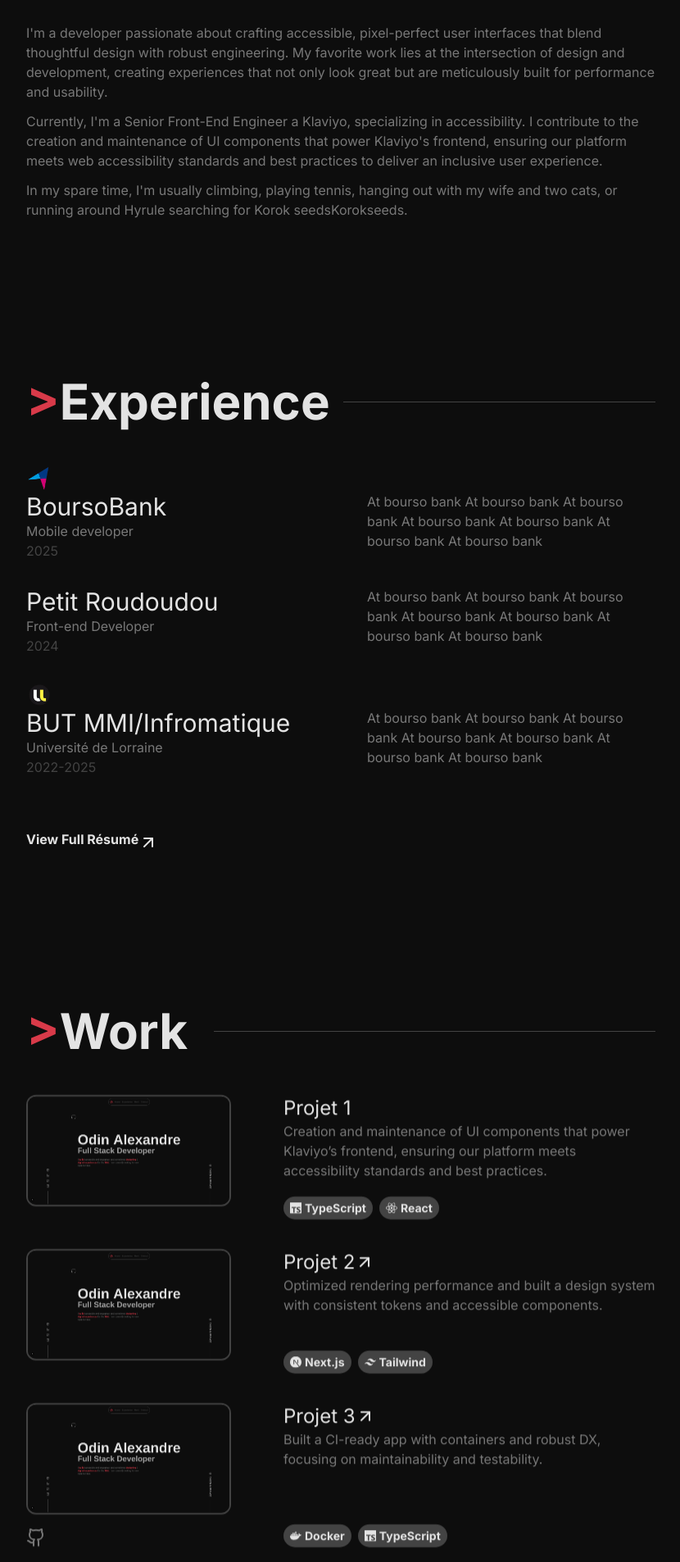
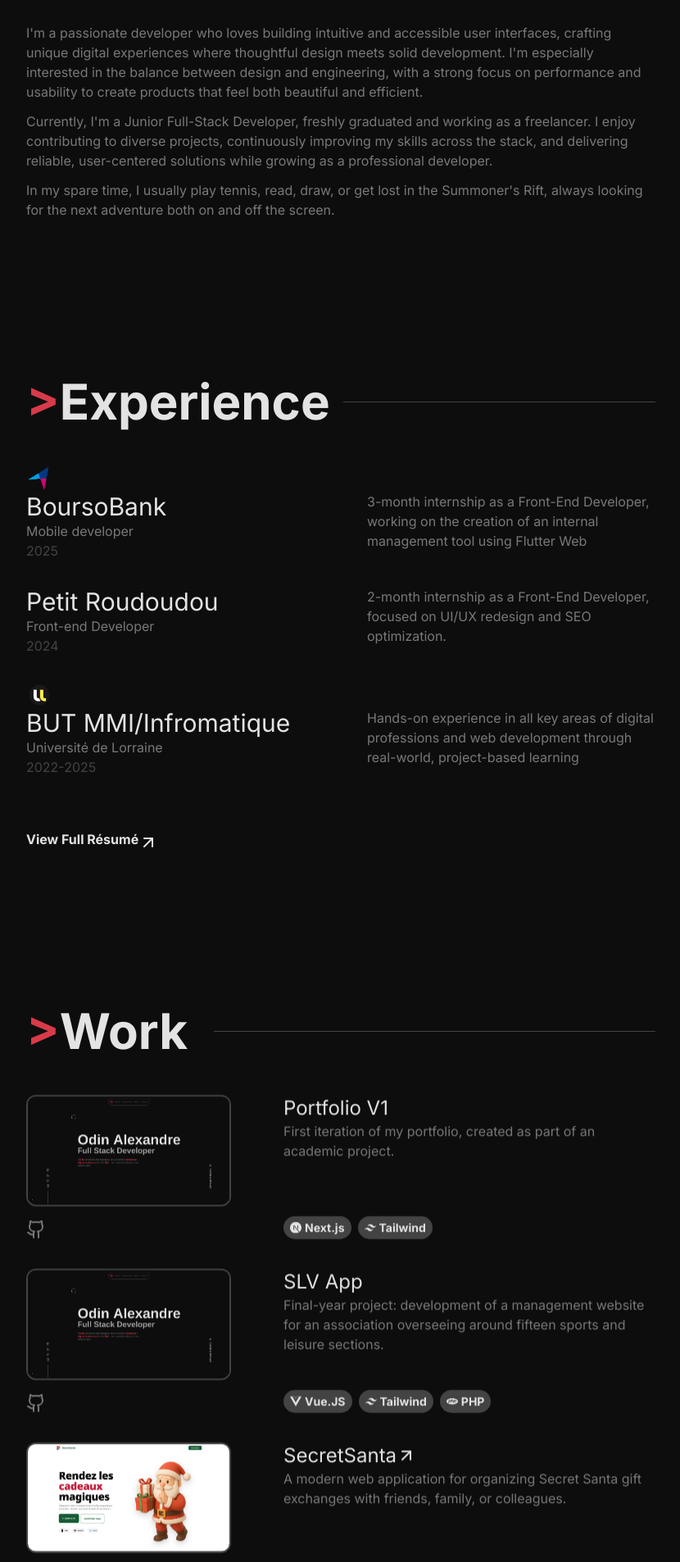
Before and after one commit to odinalx/odinalx.dev, a Next.js app: page / in a window 1280 px wide. Shown: the part 880-2786 px from the top of the page at 82% size, without its empty margins (224-1054 px from the left). Built offline with nearby package versions, Linux system fonts and the light colour scheme.

Commit message:
feat: add real text and project

```diff
--- a/app/experience.tsx
+++ b/app/experience.tsx
@@ -22,7 +22,7 @@ const experiences: ExperienceEntry[] = [
     role: 'Mobile developer',
     year: '2025',
     description:
-      'At bourso bank At bourso bank At bourso bank At bourso bank At bourso bank At bourso bank At bourso bank',
+      '3-month internship as a Front-End Developer, working on the creation of an internal management tool using Flutter Web',
     logoSrc: '/boursobank.png',
     logoAlt: 'BoursoBank logo',
   },
@@ -31,14 +31,14 @@ const experiences: ExperienceEntry[] = [
     role: 'Front-end Developer',
     year: '2024',
     description:
-      'At bourso bank At bourso bank At bourso bank At bourso bank At bourso bank At bourso bank At bourso bank',
+      '2-month internship as a Front-End Developer, focused on UI/UX redesign and SEO optimization.',
   },
   {
     company: 'BUT MMI/Infromatique',
     role: 'Université de Lorraine',
     year: '2022-2025',
     description:
-      'At bourso bank At bourso bank At bourso bank At bourso bank At bourso bank At bourso bank At bourso bank',
+      'Hands-on experience in all key areas of digital professions and web development through real-world, project-based learning',
     logoSrc: '/universite.png',
     logoAlt: 'Université de Lorraine logo',
   },
@@ -61,7 +61,9 @@ function ExperienceItem({ entry }: { entry: ExperienceEntry }) {
           <h4 className="text-title text-xl md:text-2xl lg:text-3xl md:whitespace-nowrap">
             {entry.company}
           </h4>
-          <h5 className="text-sm md:text-base md:whitespace-nowrap">{entry.role}</h5>
+          <h5 className="text-sm md:text-base md:whitespace-nowrap">
+            {entry.role}
+          </h5>
           <p className="text-faded text-sm md:text-base">{entry.year}</p>
         </div>
         <div className="flex-1 min-w-0">
--- a/app/navbar.tsx
+++ b/app/navbar.tsx
@@ -92,7 +92,9 @@ export default function Navbar() {
 
   return (
     <header ref={navRef}>
-      <nav className={`fixed top-0 left-0 right-0 z-40 pt-4 pb-2 md:py-6 lg:py-4`}>
+      <nav
+        className={`fixed top-0 left-0 right-0 z-40 pt-4 pb-2 md:py-6 lg:py-4`}
+      >
         <div className="max-w-5xl mx-auto px-4">
           {/* Desktop Navigation */}
           <div className="hidden md:flex justify-center">
@@ -136,7 +138,11 @@ export default function Navbar() {
               className="text-title p-2 transition-transform duration-300 ease-in-out"
               aria-label="Toggle menu"
             >
-              <div className={`transition-transform duration-300 ease-in-out ${mobileMenuOpen ? 'rotate-90' : 'rotate-0'}`}>
+              <div
+                className={`transition-transform duration-300 ease-in-out ${
+                  mobileMenuOpen ? 'rotate-90' : 'rotate-0'
+                }`}
+              >
                 {mobileMenuOpen ? <X size={24} /> : <Menu size={24} />}
               </div>
             </button>
@@ -167,7 +173,11 @@ export default function Navbar() {
                         ? 'opacity-100 translate-x-0'
                         : 'opacity-0 -translate-x-4'
                     }`}
-                    style={{ transitionDelay: mobileMenuOpen ? `${index * 50}ms` : '0ms' }}
+                    style={{
+                      transitionDelay: mobileMenuOpen
+                        ? `${index * 50}ms`
+                        : '0ms',
+                    }}
                   >
                     <Link
                       href={item.path}
--- a/app/page.tsx
+++ b/app/page.tsx
@@ -10,7 +10,13 @@ import { ScrollTrigger } from 'gsap/ScrollTrigger';
 gsap.registerPlugin(ScrollTrigger);
 
 // Typewriter Text Component (hover-triggered only)
-function TypewriterText({ text, className }: { text: string; className?: string }) {
+function TypewriterText({
+  text,
+  className,
+}: {
+  text: string;
+  className?: string;
+}) {
   const [displayText, setDisplayText] = useState(text);
   const isAnimatingRef = useRef(false);
   const originalText = text;
@@ -43,16 +49,22 @@ function TypewriterText({ text, className }: { text: string; className?: string
         cursor: 'none',
       }}
     >
-      <span style={{ visibility: 'hidden' }}>
-        {originalText}
+      <span style={{ visibility: 'hidden' }}>{originalText}</span>
+      <span style={{ position: 'absolute', left: 0, top: 0 }}>
+        {displayText}
       </span>
-      <span style={{ position: 'absolute', left: 0, top: 0 }}>{displayText}</span>
     </h1>
   );
 }
 
 // Flip Text Component for TOUCH
-function FlipWord({ children, className }: { children: React.ReactNode; className?: string }) {
+function FlipWord({
+  children,
+  className,
+}: {
+  children: React.ReactNode;
+  className?: string;
+}) {
   const wordRef = useRef<HTMLSpanElement>(null);
   const isAnimatingRef = useRef(false);
 
@@ -74,7 +86,7 @@ function FlipWord({ children, className }: { children: React.ReactNode; classNam
           if (wordRef.current) {
             gsap.set(wordRef.current, { rotationX: 0 });
           }
-        }
+        },
       });
     }
   };
@@ -117,16 +129,24 @@ export default function Home() {
         duration: 1,
         delay: 3.8,
       })
-      .from('.hero-subtitle', {
+        .from(
+          '.hero-subtitle',
+          {
             y: 80,
             opacity: 0,
             duration: 0.8,
-      }, '-=0.6')
-      .from('.hero-description', {
+          },
+          '-=0.6'
+        )
+        .from(
+          '.hero-description',
+          {
             y: 60,
             opacity: 0,
             duration: 0.8,
-      }, '-=0.4');
+          },
+          '-=0.4'
+        );
     }, heroRef);
 
     return () => ctx.revert();
@@ -232,9 +252,9 @@ export default function Home() {
         </h2>
 
         <p className="hero-description max-w-xl text-sm md:text-base">
-          I <span className="text-highlight font-bold">build</span> accessible
-          and engaging ( and sometimes{' '}
-          <span className="text-highlight font-bold">designing</span> ){' '}
+          I <span className="text-highlight font-bold">build</span> ( and
+          sometimes <span className="text-highlight font-bold">design</span> )
+          accessible and engaging{' '}
           <span className="text-highlight font-bold">digital experiences</span>{' '}
           for the <span className="text-highlight font-bold">Web</span>. I am
           currently looking for new oppurtunities.
@@ -251,27 +271,32 @@ export default function Home() {
           </div>
           <div className="section-content space-y-3 mb-24 md:mb-32 lg:mb-48 text-sm md:text-base">
             <p>
-              I&apos;m a developer passionate about crafting accessible,
-              pixel-perfect user interfaces that blend thoughtful design with
-              robust engineering. My favorite work lies at the intersection of
-              design and development, creating experiences that not only look
-              great but are meticulously built for performance and usability.
+              I&apos;m a passionate developer who loves building intuitive and
+              accessible user interfaces, crafting unique digital experiences
+              where thoughtful design meets solid development. I&apos;m
+              especially interested in the balance between design and
+              engineering, with a strong focus on performance and usability to
+              create products that feel both beautiful and efficient.
             </p>
             <p>
-              Currently, I&apos;m a Senior Front-End Engineer a Klaviyo, specializing
-              in accessibility. I contribute to the creation and maintenance of
-              UI components that power Klaviyo&apos;s frontend, ensuring our platform
-              meets web accessibility standards and best practices to deliver an
-              inclusive user experience.
+              Currently, I&apos;m a Junior Full-Stack Developer, freshly
+              graduated and working as a freelancer. I enjoy contributing to
+              diverse projects, continuously improving my skills across the
+              stack, and delivering reliable, user-centered solutions while
+              growing as a professional developer.
             </p>
             <p>
-              In my spare time, I&apos;m usually climbing, playing tennis, hanging
-              out with my wife and two cats, or running around Hyrule searching
-              for Korok seedsKorokseeds.
+              In my spare time, I usually play tennis, read, draw, or get lost
+              in the Summoner&apos;s Rift, always looking for the next adventure
+              both on and off the screen.
             </p>
           </div>
         </section>
-        <section id="experience" ref={expSectionRef} className=" flex flex-col ">
+        <section
+          id="experience"
+          ref={expSectionRef}
+          className=" flex flex-col "
+        >
           <div className="flex items-center mb-8 md:mb-12">
             <h3 className="section-title text-title text-3xl md:text-5xl lg:text-6xl font-bold whitespace-nowrap">
               <span className="text-highlight">&gt;</span>Experience
@@ -307,7 +332,11 @@ export default function Home() {
             </a>
           </div>
         </section>
-        <section id="contact" ref={contactSectionRef} className=" flex flex-col ">
+        <section
+          id="contact"
+          ref={contactSectionRef}
+          className=" flex flex-col "
+        >
           <div className="flex items-center mb-8 md:mb-12">
             <h3 className="section-title text-title text-3xl md:text-5xl lg:text-6xl font-bold whitespace-nowrap">
               <span className="text-highlight">&gt;</span>Contact
@@ -320,7 +349,10 @@ export default function Home() {
               open, whether you have a question or just want to say hi !
             </p>
             <ArrowDown className="mb-6 md:mb-8 text-title w-5 h-5 md:w-6 md:h-6" />
-            <a href="" className="font-bold text-2xl md:text-4xl lg:text-5xl text-title px-4">
+            <a
+              href=""
+              className="font-bold text-2xl md:text-4xl lg:text-5xl text-title px-4"
+            >
               GET IN <FlipWord className="text-highlight">TOUCH</FlipWord>
             </a>
           </div>
--- a/app/work.tsx
+++ b/app/work.tsx
@@ -22,44 +22,46 @@ type Project = {
 const projects: Project[] = [
   {
     slug: 'project-1',
-    title: 'Projet 1',
+    title: 'Portfolio V1',
     description:
-      'Creation and maintenance of UI components that power Klaviyo’s frontend, ensuring our platform meets accessibility standards and best practices.',
+      'First iteration of my portfolio, created as part of an academic project.',
     imageSrc: '/test.png',
-    imageAlt: 'Preview project 1',
+    imageAlt: 'Preview Portfolio V1',
     href: '',
-    githubUrl: '',
-    techs: [
-      { name: 'TypeScript', iconSrc: '/typescript.svg' },
-      { name: 'React', iconSrc: '/react.svg' },
-    ],
-  },
-  {
-    slug: 'project-2',
-    title: 'Projet 2',
-    description:
-      'Optimized rendering performance and built a design system with consistent tokens and accessible components.',
-    imageSrc: '/test.png',
-    imageAlt: 'Preview project 2',
-    href: '#',
-    githubUrl: '',
+    githubUrl: 'https://github.com/odinalx/PortfolioV1',
     techs: [
       { name: 'Next.js', iconSrc: '/nextdotjs.svg' },
       { name: 'Tailwind', iconSrc: '/tailwindcss.svg' },
     ],
   },
   {
+    slug: 'project-2',
+    title: 'SLV App',
+    description:
+      'Final-year project: development of a management website for an association overseeing around fifteen sports and leisure sections.',
+    imageSrc: '/test.png',
+    imageAlt: 'Preview SLV App',
+    href: '',
+    githubUrl: 'https://github.com/odinalx/Projet-tutore',
+    techs: [
+      { name: 'Vue.JS', iconSrc: '/vuedotjs.svg' },
+      { name: 'Tailwind', iconSrc: '/tailwindcss.svg' },
+      { name: 'PHP', iconSrc: '/php.svg' },
+    ],
+  },
+  {
     slug: 'project-3',
-    title: 'Projet 3',
+    title: 'SecretSanta',
     description:
-      'Built a CI-ready app with containers and robust DX, focusing on maintainability and testability.',
-    imageSrc: '/test.png',
-    imageAlt: 'Preview project 3',
-    href: '#',
-    githubUrl: '#',
+      'A modern web application for organizing Secret Santa gift exchanges with friends, family, or colleagues.',
+    imageSrc: '/Secret-Santa.png',
+    imageAlt: 'Preview Secret-Santa',
+    href: 'https://secretsanta.lorisalex.com/',
+    githubUrl: 'https://github.com/odinalx/SecretSanta',
     techs: [
       { name: 'Docker', iconSrc: '/docker.svg' },
-      { name: 'TypeScript', iconSrc: '/typescript.svg' },
+      { name: 'Next.js', iconSrc: '/nextdotjs.svg' },
+      { name: 'Tailwind', iconSrc: '/tailwindcss.svg' },
     ],
   },
 ];
@@ -89,7 +91,7 @@ export default function Work() {
               start: 'top 90%',
               end: 'top 70%',
               toggleActions: 'play none none none',
-              once: true, // Animation se joue une seule fois
+              once: true,
             },
           }
         );
@@ -152,6 +154,7 @@ export default function Work() {
           {project.href ? (
             <a
               href={project.href}
+              target="_blank"
               aria-label={`${project.title} website`}
               className="absolute -inset-x-4 -inset-y-4 lg:-inset-x-6 z-20 cursor-pointer"
             />
@@ -181,6 +184,7 @@ export default function Work() {
                 {project.href ? (
                   <a
                     href={project.href}
+                    target="_blank"
                     className="flex items-start text-title transition-colors duration-200 group w-fit pointer-events-none"
                   >
                     <h4 className="group-hover:text-highlight">
```
Also changed, not shown: public/Secret-Santa.png (added). Lines whose indentation alone changed are shown as unchanged.
